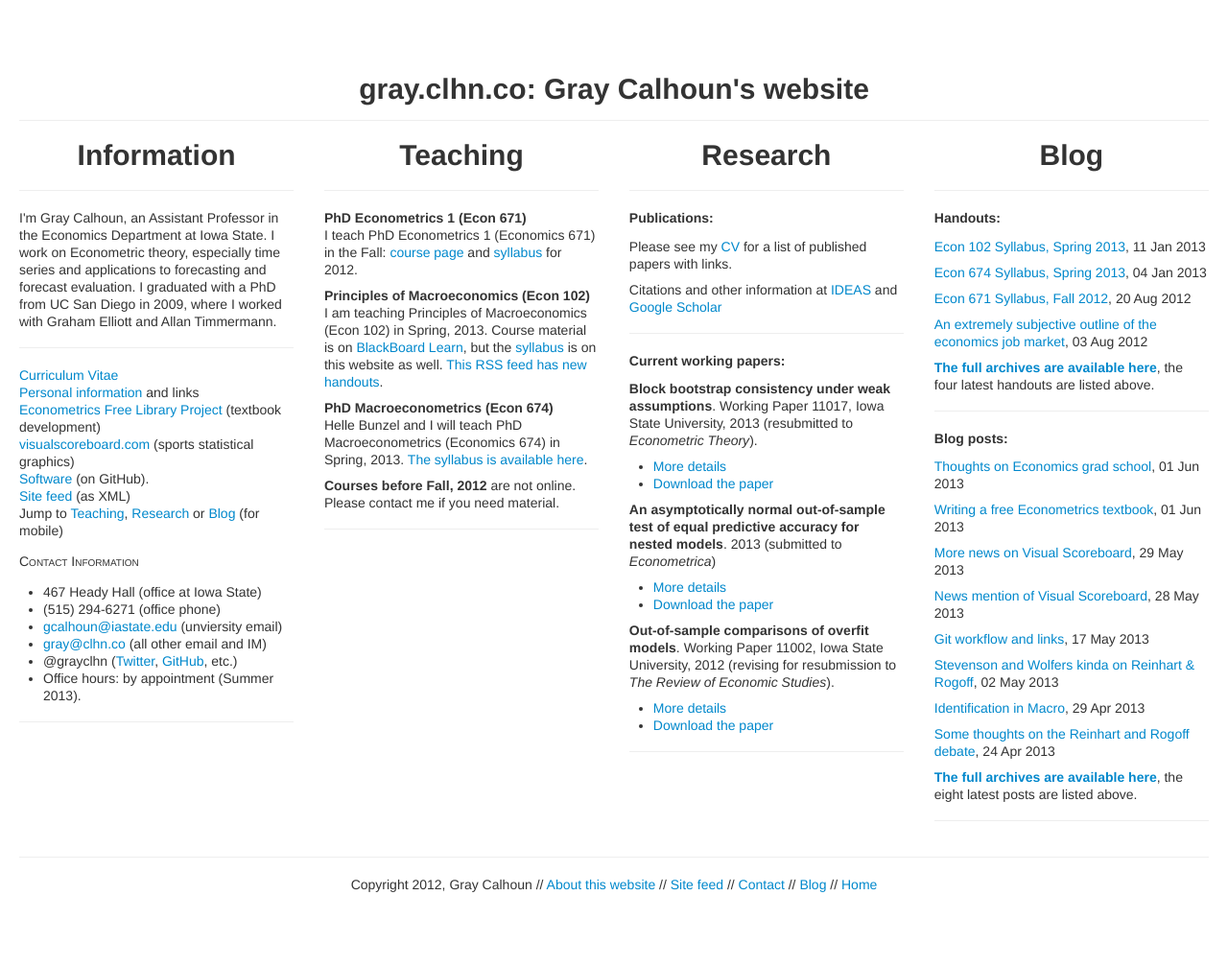
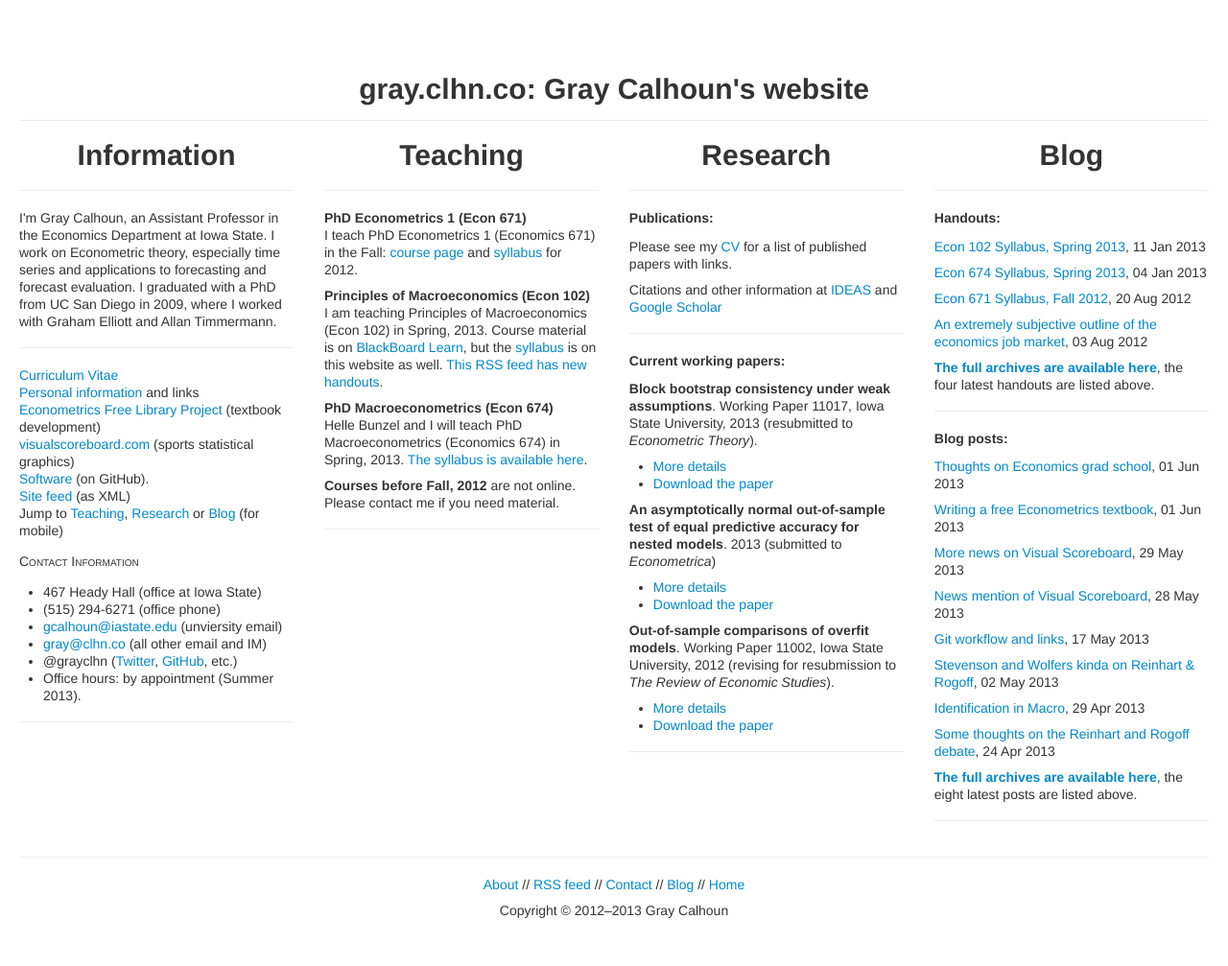
Before and after one commit to mmkuang/grayclhn.github.io, a Jekyll site: the page built from index.html, in a window 1280 px wide. Shown: the whole page at 96% size. Built offline with Jekyll 4.4.1, drawn with Linux system fonts in a browser that asks for light colours; before the commit the page ends 971 px from its top, so only the background shows below that.

Commit message:
Cosmetic changes to header and footer

```diff
--- a/_includes/footer.html
+++ b/_includes/footer.html
@@ -3,11 +3,13 @@
     <div class="row">
       <div class="span12">
         <div align="center">
-	  Copyright 2012, Gray Calhoun //
-	  <a href="/about">About this website</a> //
-	  <a href="/rss.xml">Site feed</a> //
-	  <a href="mailto:{% include main_email %}">Contact</a> //
-	  <a href="/blog">Blog</a> //
-	  <a href="/">Home</a>
+	  <p>
+	    <a href="/about">About</a> //
+	    <a href="/rss.xml">RSS feed</a> //
+	    <a href="mailto:{% include main_email %}">Contact</a> //
+	    <a href="/blog">Blog</a> //
+	    <a href="/">Home</a>
+	  </p>
+	  <p>Copyright © 2012–2013 Gray Calhoun</p>
   </div></div></div></div>
 </footer>
--- a/_includes/head.html
+++ b/_includes/head.html
@@ -2,7 +2,7 @@
        example html files on August 1st -->
   <head>
     <meta charset="utf-8">
-    <title>gray.clhn.co: {{ page.title }}</title>
+    <title>{{ page.title | xml_escape }} · gray.clhn.co</title>
     <meta name="viewport" content="width=device-width, initial-scale=1.0">
     <meta name="description" content="{{ page.description }}">
     <meta name="author" content="Gray Calhoun">
```
